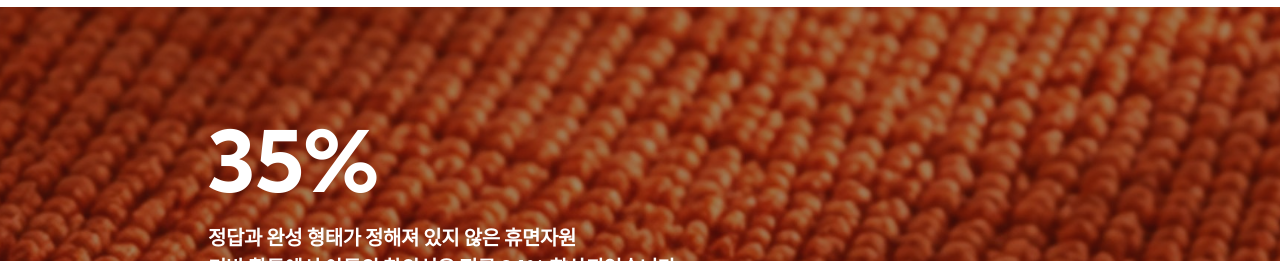
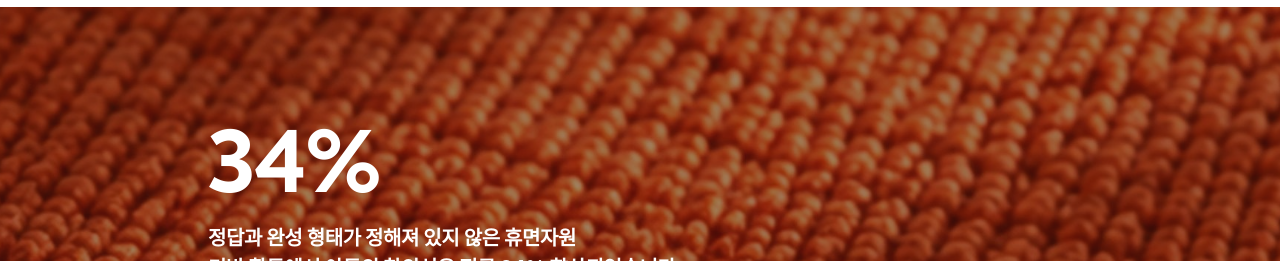
Before and after one commit to ZAONE-kr/landing, a Next.js app: page /impact in a window 1280 px wide. Shown: the part 1860-2121 px from the top of the page. Built offline with nearby package versions, Linux system fonts and the light colour scheme; a web font is replaced by a local one.

Commit message:
fix: update statistic value from 35% to 34% for accuracy

```diff
--- a/src/app/(site)/impact/_components/ImpactStatsSection.tsx
+++ b/src/app/(site)/impact/_components/ImpactStatsSection.tsx
@@ -32,8 +32,7 @@ const STATS: Stat[] = [
     source: "질병관리청, 2025년 청소년건강행태조사 주요 결과",
   },
   {
-    // TODO: 큰 숫자는 35%인데 문장은 34%다(375·1024 시안 모두). 어느 쪽이 맞는지 확인한다.
-    value: "35%",
+    value: "34%",
     lead: [
       "정답과 완성 형태가 정해져 있지 않은 휴면자원",
       "기반 활동에서 아동의 창의성은 평균 34% 향상되었습니다.",
```
